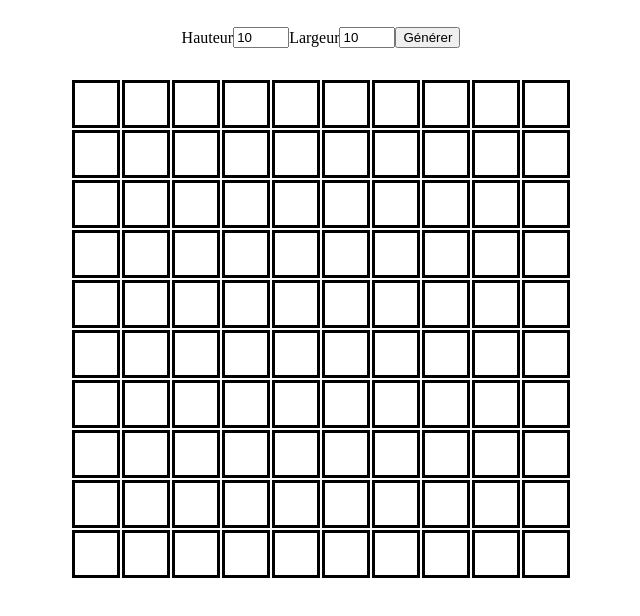
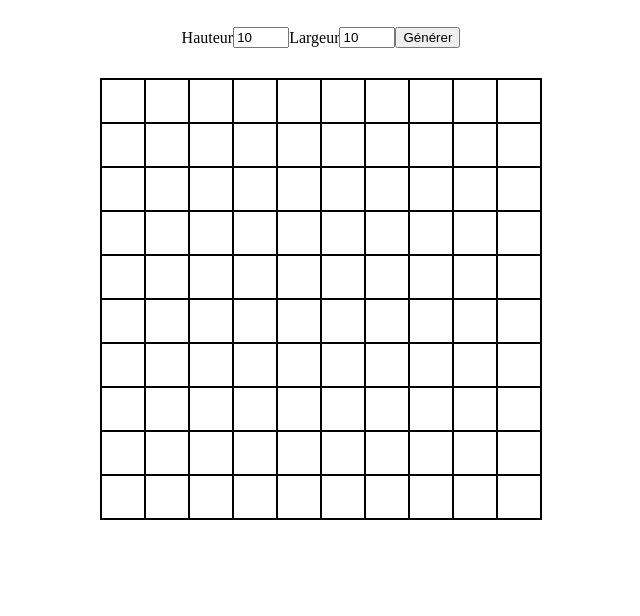
Before and after one commit to Karitchi/Grid-2d, a plain HTML site: page index.html in a window 1280 px wide. Both pictures are taken after a click on the button "Générer". Shown: the part 70-686 px from the top of the page, without its empty margins (319-959 px from the left). Drawn offline with Linux system fonts and the light colour scheme.

Commit message:
ajout header + main / correction js + css

```diff
--- a/css/main.css
+++ b/css/main.css
@@ -11,11 +11,15 @@ table{
   display: flex;
   justify-content: center;
   align-items: center;
+  border-spacing: 0px;
+}
+tbody{
+  border: 1px solid;
 }
 td{
   height: 40px;
   width: 40px;
-  border-style:solid;
+  border: 1px solid;
 }
 h1{
   display: flex;
--- a/index.html
+++ b/index.html
@@ -9,6 +9,7 @@
 </head>
 
 <body>
+  <header>
     <h1>2d grid generator</h1>
     <form id="formGrid" onsubmit="return makeGrid(this)">
       <label for="rows">Hauteur <br></label>
@@ -21,11 +22,11 @@
 
       <button type="submit">Générer</button>
     </form>
+  </header>
 
-  <table id="grid">
-    <tbody id="tbodyGrid"></tbody>
-  </table>
+  <main id="mainGrid">
 
+  </main>
 </body>
 
 </html>
--- a/js/main.js
+++ b/js/main.js
@@ -1,12 +1,14 @@
 function makeGrid(form) {
+  document.getElementById("mainGrid").innerHTML =
+    `<table id="tableGrid">
+      <tbody id="tbodyGrid"></tbody>
+    </table>`;
+
   let table = document.getElementById("tbodyGrid");
   let rows = form.rows.value;
   let cols = form.cols.value;
   let constructionTable = "";
 
-  console.log(table);
-  console.log(rows);
-  console.log(cols);
 
   for (let i = 0; i < rows; i++) {
     constructionTable += `<tr id="R${i}">`;
```
Lines whose indentation alone changed are shown as unchanged.
